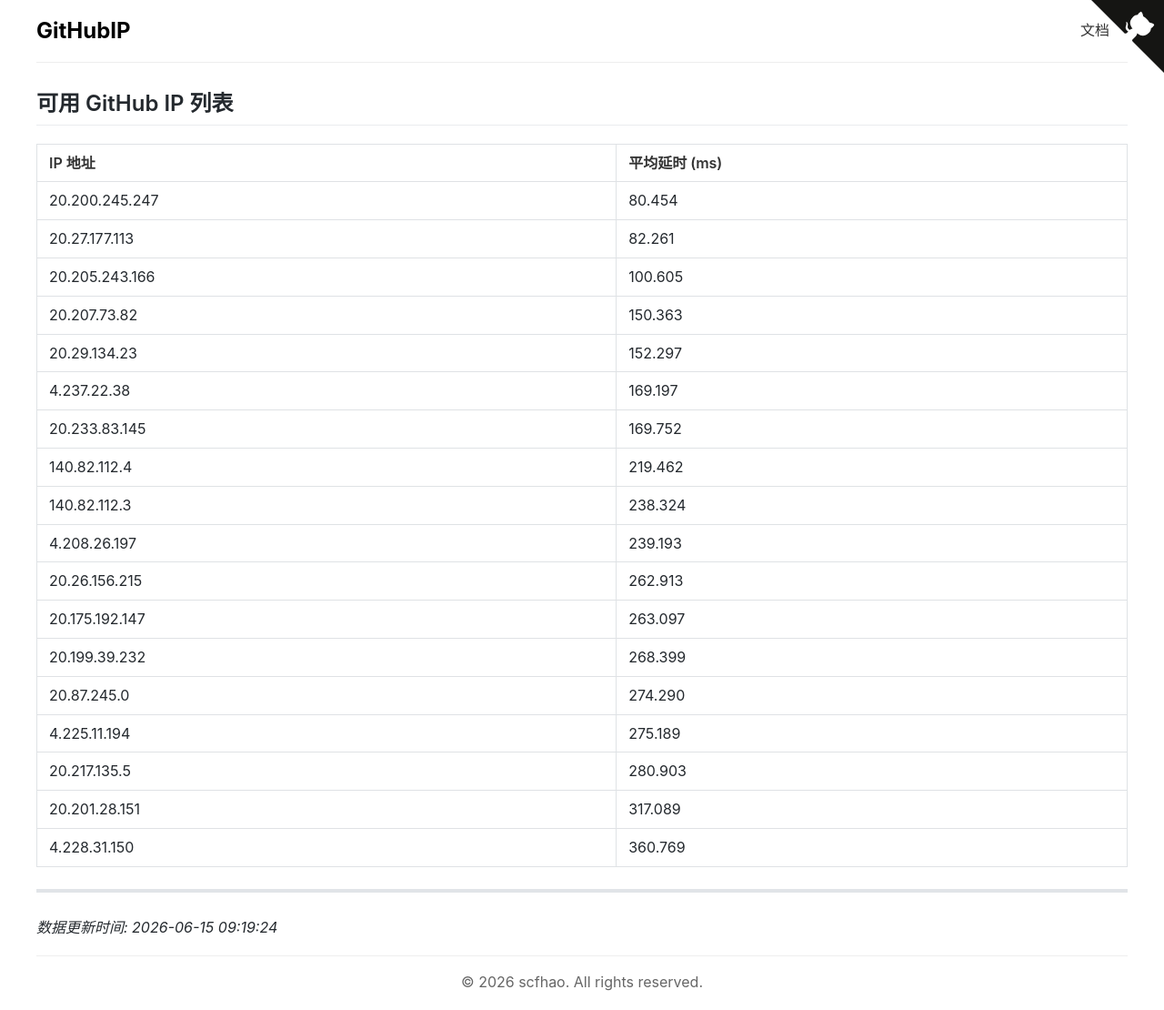
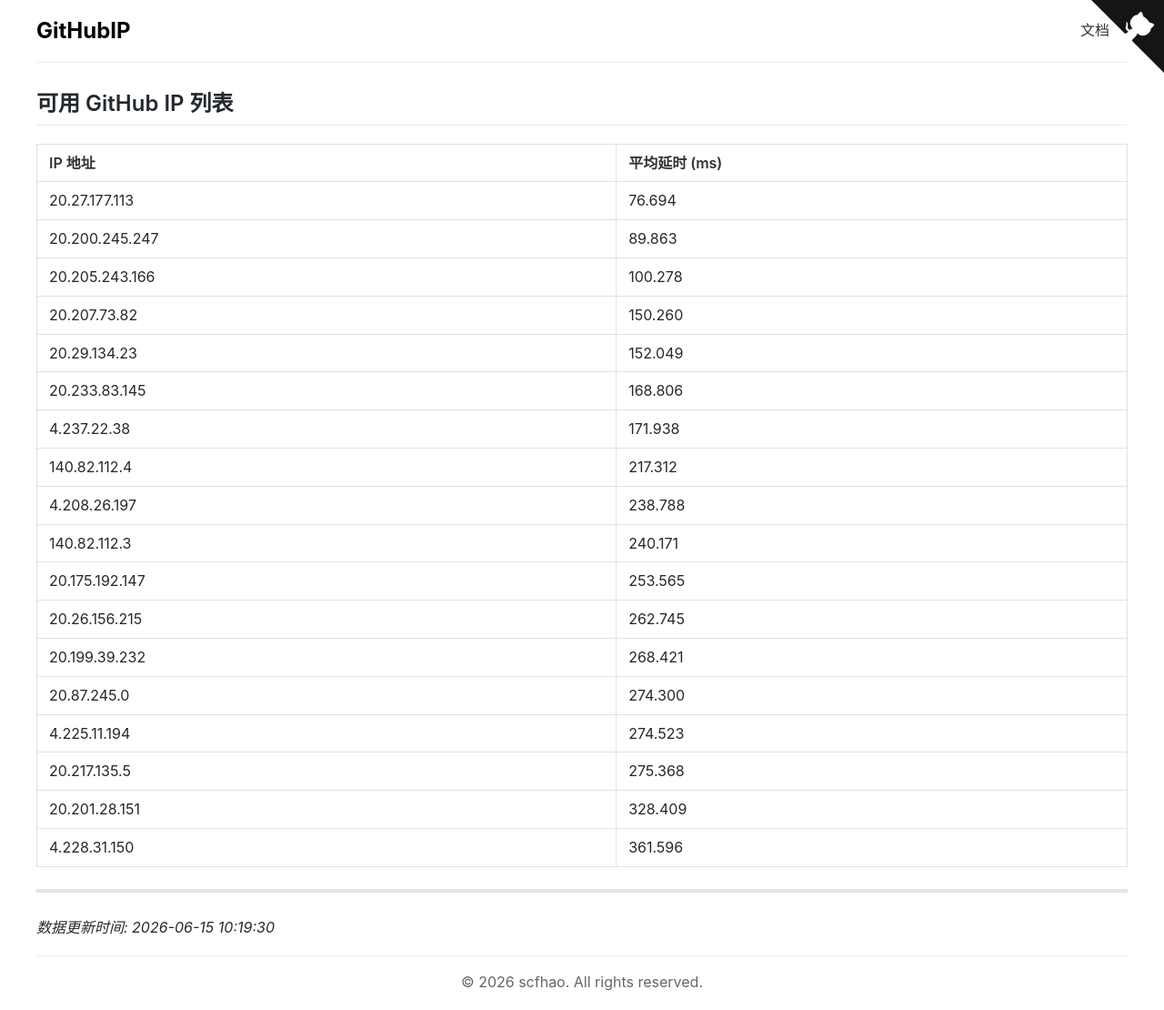
Before and after one commit to scfhao/GitHubIP, a Jekyll site: the page built from index.md, in a window 1280 px wide. Shown: the whole page at 91% size. Built offline with Jekyll 4.4.1, drawn with Linux system fonts in a browser that asks for light colours.

Commit message:
自动脚本执行 - 2026-06-15 10:19:31

```diff
--- a/index.md
+++ b/index.md
@@ -1,32 +1,32 @@
 ---
 layout: home
 title: GitHub IP 列表
-date: 2026-06-15 09:19:24
+date: 2026-06-15 10:19:30
 ---
 
 ## 可用 GitHub IP 列表
 
 | IP 地址 | 平均延时 (ms) |
 |---------|--------------|
-| 20.200.245.247 | 80.454 |
-| 20.27.177.113 | 82.261 |
-| 20.205.243.166 | 100.605 |
-| 20.207.73.82 | 150.363 |
-| 20.29.134.23 | 152.297 |
-| 4.237.22.38 | 169.197 |
-| 20.233.83.145 | 169.752 |
-| 140.82.112.4 | 219.462 |
-| 140.82.112.3 | 238.324 |
-| 4.208.26.197 | 239.193 |
-| 20.26.156.215 | 262.913 |
-| 20.175.192.147 | 263.097 |
-| 20.199.39.232 | 268.399 |
-| 20.87.245.0 | 274.290 |
-| 4.225.11.194 | 275.189 |
-| 20.217.135.5 | 280.903 |
-| 20.201.28.151 | 317.089 |
-| 4.228.31.150 | 360.769 |
+| 20.27.177.113 | 76.694 |
+| 20.200.245.247 | 89.863 |
+| 20.205.243.166 | 100.278 |
+| 20.207.73.82 | 150.260 |
+| 20.29.134.23 | 152.049 |
+| 20.233.83.145 | 168.806 |
+| 4.237.22.38 | 171.938 |
+| 140.82.112.4 | 217.312 |
+| 4.208.26.197 | 238.788 |
+| 140.82.112.3 | 240.171 |
+| 20.175.192.147 | 253.565 |
+| 20.26.156.215 | 262.745 |
+| 20.199.39.232 | 268.421 |
+| 20.87.245.0 | 274.300 |
+| 4.225.11.194 | 274.523 |
+| 20.217.135.5 | 275.368 |
+| 20.201.28.151 | 328.409 |
+| 4.228.31.150 | 361.596 |
 
 ---
 
-*数据更新时间: 2026-06-15 09:19:24*
+*数据更新时间: 2026-06-15 10:19:30*
```
